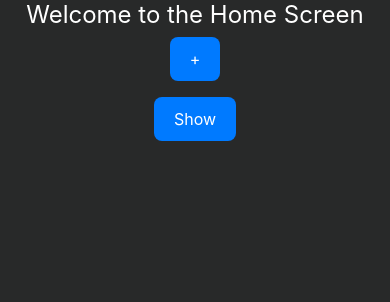
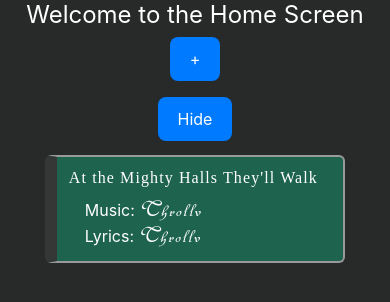
Before and after one commit to HanninenF/Lyrics-Pad, a React Native app: screen /Home in a window 390 px wide. Shown: the top 302 px of the page. Built offline with nearby package versions, Linux system fonts and the light colour scheme; a web font is replaced by a local one; what react-native-uuid would draw is missing.

Commit message:
feat (LyricsInput): add input to title to be able do edit title directly in edit view, without modal

```diff
--- a/package.json
+++ b/package.json
@@ -27,6 +27,7 @@
     "react-native-reanimated": "~3.17.4",
     "react-native-safe-area-context": "5.4.0",
     "react-native-screens": "~4.11.1",
+    "react-native-svg": "^15.12.0",
     "react-native-uuid": "^2.0.3",
     "react-native-web": "^0.20.0"
   },
--- a/src/components/LyricsForm/ComposerDisplay.tsx
+++ b/src/components/LyricsForm/ComposerDisplay.tsx
@@ -1,7 +1,7 @@
 import { View, StyleSheet } from "react-native";
 import { useLyricsForm } from "../../hooks/useLyricsForm";
 import AppText from "../ui/AppText";
-import { colors } from "../../styles/globalStyles";
+import { colors, spacing } from "../../styles/globalStyles";
 import RenderNamesWithSeparator from "../LyricsList/RenderNamesWithSeparator";
 
 type Props = {
@@ -32,13 +32,12 @@
 
 const styles = StyleSheet.create({
   addedItem: {
+    marginLeft: spacing.small,
+    padding: spacing.small,
     flexDirection: "row",
     justifyContent: "space-between",
     alignItems: "center",
     paddingVertical: 5,
   },
-  addedText: { color: colors.text },
-  removeText: {
-    color: "red",
-  },
+  addedText: { color: colors.text, fontStyle: "italic" },
 });
--- a/src/components/LyricsForm/LyricsForm.tsx
+++ b/src/components/LyricsForm/LyricsForm.tsx
@@ -19,10 +19,12 @@
 import AppText from "../ui/AppText";
 import { height } from "../../styles/globalStyles";
 import Modal from "react-native-modal";
+import DragHandleIcon from "../icons/DragHandle";
 
 export default function LyricsForm() {
   const { formValues, handleSetContent, handleSave } = useLyricsForm();
   const [showMetadata, setShowMetadata] = useState(false);
+  const [modalReady, setModalReady] = useState(false);
 
   const panResponder = useRef(
     PanResponder.create({
@@ -37,8 +39,12 @@
     })
   ).current;
 
+  const handleOpenModal = () => {
+    setShowMetadata(true);
+  };
   const handleCloseModal = () => {
     setShowMetadata(false);
+    setModalReady(false);
     Keyboard.dismiss();
   };
 
@@ -50,28 +56,29 @@
         behavior={Platform.OS === "ios" ? "padding" : undefined}
         keyboardVerticalOffset={Platform.OS === "ios" ? 0 : 0}
       >
-        <View
-          {...panResponder.panHandlers}
-          style={styles.swipeZone}
-          {...panResponder.panHandlers}
-        >
-          <Text>Swipe down here to show metadata</Text>
+        <View {...panResponder.panHandlers} style={styles.swipeZone}>
+          <DragHandleIcon fill="white" height={48} width={48} />
         </View>
 
-        <KeyboardAwareScrollView
+        <ScrollView
           contentContainerStyle={styles.scrollView}
           keyboardShouldPersistTaps="handled"
         >
           {/* Modal som kommer från toppen */}
           <Modal
             isVisible={showMetadata}
+            onModalShow={() => setModalReady(true)}
+            onModalHide={() => setModalReady(false)}
             onBackdropPress={handleCloseModal}
             onSwipeComplete={handleCloseModal}
             swipeDirection="up"
+            animationIn={"slideInDown"}
+            animationOut={"slideOutUp"}
             propagateSwipe
             style={{ justifyContent: "flex-start", marginTop: height * 0.15 }}
             swipeThreshold={200}
           >
+            {modalReady && (
               <View>
                 <ScrollView
                   contentContainerStyle={{ paddingBottom: 100 }}
@@ -80,6 +87,7 @@
                   <SongMetaData />
                 </ScrollView>
               </View>
+            )}
           </Modal>
 
           <LyricsInput
@@ -89,7 +97,7 @@
             label={formValues.title}
             setShowMetadata={() => setShowMetadata(false)}
           />
-        </KeyboardAwareScrollView>
+        </ScrollView>
 
         <View>
           <AppPressable
@@ -111,7 +119,7 @@
   },
   swipeZone: {
     height: height * 0.05,
-    backgroundColor: "#ddd",
+    backgroundColor: "transparent",
     justifyContent: "center",
     alignItems: "center",
   },
--- a/src/components/LyricsForm/LyricsInput.tsx
+++ b/src/components/LyricsForm/LyricsInput.tsx
@@ -17,6 +17,8 @@
 import ComposerListItem from "./ComposerListItem";
 import ComposerDisplay from "./ComposerDisplay";
 import RenderNamesWithSeparator from "../LyricsList/RenderNamesWithSeparator";
+import AppInput from "../ui/AppInput";
+import { useLyricsForm } from "../../hooks/useLyricsForm";
 
 type Props = {
   placeHolder?: string;
@@ -35,9 +37,14 @@
   onChangeText,
   setShowMetadata,
 }: Props) {
+  const { handleSetTitle } = useLyricsForm();
   return (
     <View style={styles.container}>
-      <AppText style={styles.label}>{label}</AppText>
+      <AppInput
+        style={styles.label}
+        value={label}
+        onChangeText={handleSetTitle}
+      />
 
       <ComposerDisplay roles={["music", "lyrics"]} />
       <TextInput
@@ -56,16 +63,24 @@
 
 const styles = StyleSheet.create({
   container: {
+    backgroundColor: colors.highlight,
     zIndex: 2,
     marginVertical: spacing.small,
     alignItems: "flex-start",
   },
   label: {
+    marginLeft: spacing.small,
+    textAlign: "left",
+    borderWidth: 0,
+    borderColor: "inherit",
+    width: width * 0.97,
     color: colors.text,
-    fontSize: fontSize.medium,
-    marginBottom: spacing.xs,
+    fontSize: fontSize.Xxl,
+    fontFamily: "stigmaPoster",
+    letterSpacing: 1.5,
   },
   textArea: {
+    marginTop: spacing.small,
     width: width * 1,
     height: height * 0.7,
     backgroundColor: colors.highlight,
--- a/src/components/LyricsList/LyricsCard.tsx
+++ b/src/components/LyricsList/LyricsCard.tsx
@@ -1,6 +1,6 @@
 import { View, StyleSheet, Text, ActivityIndicator } from "react-native";
 import AppText from "../ui/AppText";
-import { colors, fontSize, spacing } from "../../styles/globalStyles";
+import { colors, fontSize, spacing, width } from "../../styles/globalStyles";
 import { useFonts } from "expo-font";
 import AppPressable from "../ui/AppPressable";
 import useLyricsContext from "../../hooks/useLyricsContext";
@@ -23,7 +23,7 @@
   return (
     <AppPressable
       key={song.id}
-      style={styles.container}
+      style={[styles.container, styles.cardEdge]}
       onPress={() => navigation.navigate("LyricsFormScreen", { song })}
     >
       <AppText style={styles.header}>{song.title}</AppText>
@@ -48,20 +48,30 @@
 }
 const styles = StyleSheet.create({
   container: {
-    margin: 0,
+    margin: spacing.xs,
     alignItems: "flex-start",
-    width: 300,
+    width: width * 0.77,
     backgroundColor: colors.highlight,
-    borderWidth: 1,
-    borderColor: "white",
-    borderRadius: spacing.xs,
-    paddingVertical: spacing.small,
+    borderWidth: 2,
+    borderColor: colors.placeHolderTextColor,
+    borderRadius: 0,
+    borderTopRightRadius: spacing.xs,
+
+    borderBottomRightRadius: spacing.xs,
+    paddingVertical: spacing.medium,
     paddingHorizontal: spacing.medium,
+  },
+  cardEdge: {
+    borderLeftWidth: 12,
+    borderTopLeftRadius: spacing.xs,
+    borderBottomLeftRadius: spacing.xs,
+    borderLeftColor: "#353636",
   },
   header: {
     fontFamily: "swomun",
     fontSize: fontSize.large,
     letterSpacing: 1.1,
+    marginBottom: 10,
   },
   roles: {
     paddingLeft: spacing.large,
--- a/src/components/LyricsList/LyricsList.tsx
+++ b/src/components/LyricsList/LyricsList.tsx
@@ -17,7 +17,7 @@
 
 export default function LyricsList() {
   const { lyrics } = useLyricsContext();
-  const [showLyricsCards, setShowLyricsCards] = useState(false);
+  const [showLyricsCards, setShowLyricsCards] = useState(true);
 
   return (
     <>
--- /dev/null
+++ b/src/components/icons/DragHandle.tsx
@@ -0,0 +1,20 @@
+import Svg, { Path } from "react-native-svg";
+
+type Props = {
+  fill?: string;
+  height?: number;
+  width?: number;
+};
+
+export default function DragHandleIcon({ fill, height, width }: Props) {
+  return (
+    <Svg
+      height={height ? height : 24}
+      width={width ? width : 24}
+      viewBox="0 -960 960 960"
+      fill={fill ? fill : "green"}
+    >
+      <Path d="M160-360v-80h640v80H160Zm0-160v-80h640v80H160Z" />
+    </Svg>
+  );
+}
--- a/src/contexts/LyricsFormContext.tsx
+++ b/src/contexts/LyricsFormContext.tsx
@@ -77,7 +77,7 @@
           lyric?.id === formValues.id ? newLyric : lyric
         );
       } else {
-        return [...prev, newLyric];
+        return [newLyric, ...prev];
       }
     });
 
--- a/src/types/types.ts
+++ b/src/types/types.ts
@@ -19,7 +19,7 @@
 // Så att FormValues innehåller id + createdAt
 
 export type RootStackParamList = {
-  Home: undefined;
+  Home: undefined | { song?: LyricType };
   LyricsFormScreen: { song?: LyricType };
   Editor: { lyricsId: string };
 };
```
Also changed, not shown: 1 other file (tests, documents, lock files or other folders). Lines whose indentation alone changed are shown as unchanged.
